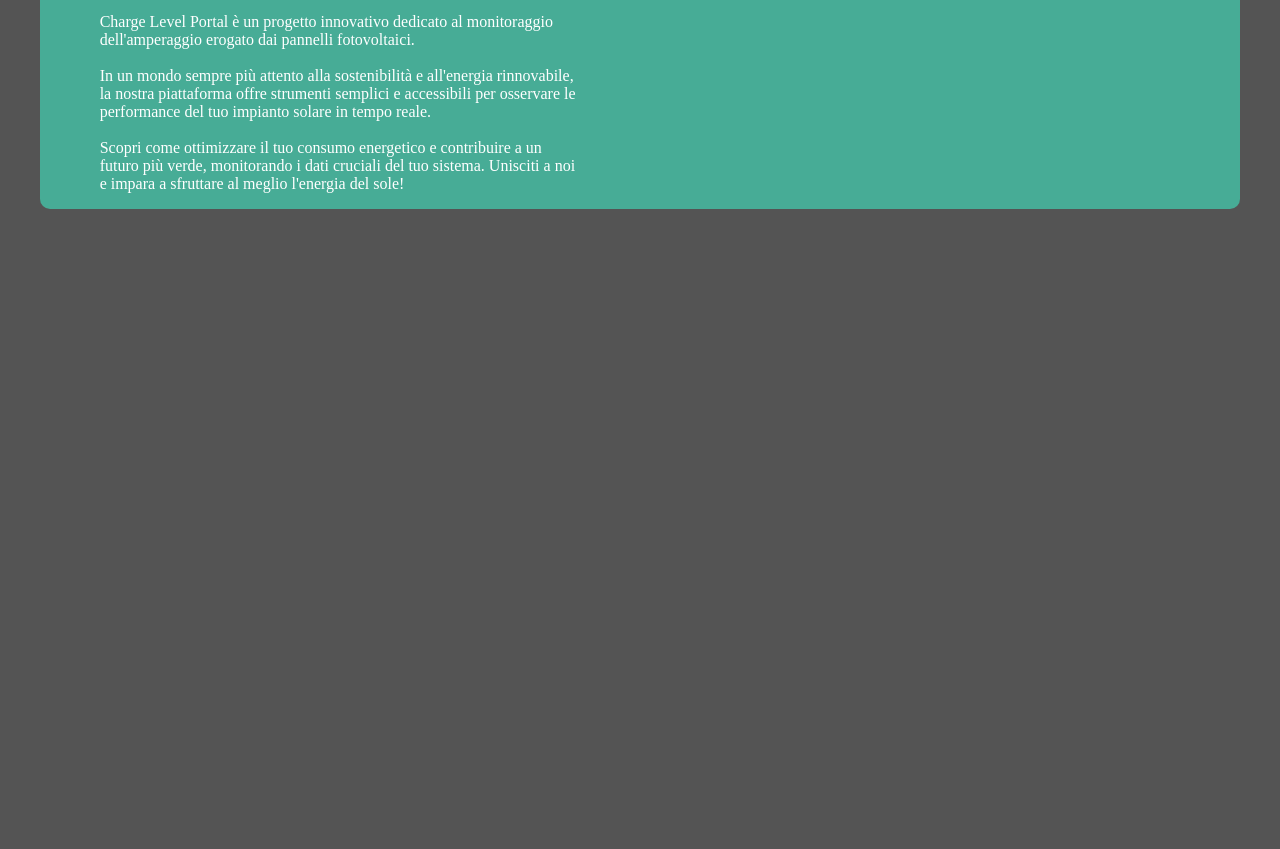
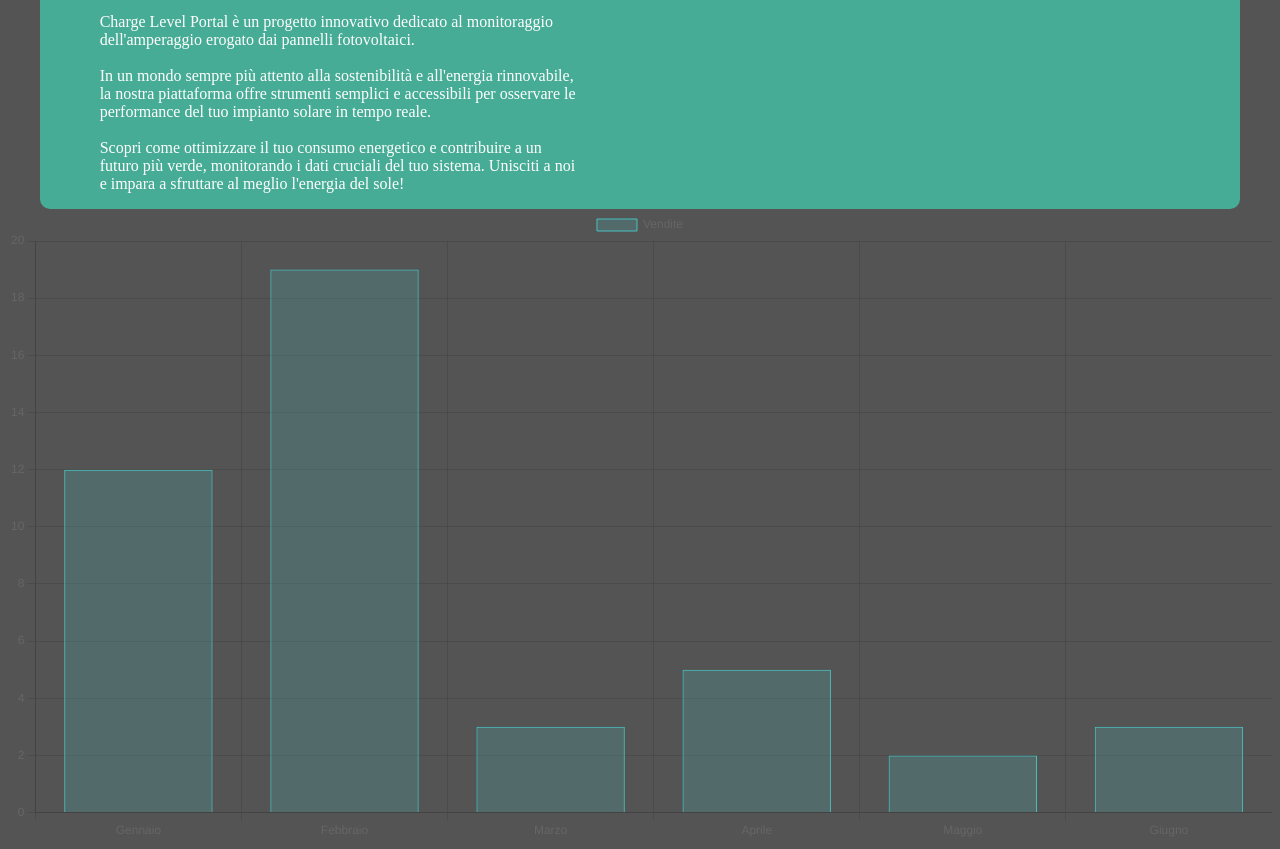
Before and after one commit to CuteLittleParrot/Charge-Level-Portal, a website: page public/index.html in a window 1280 px wide. Shown: the part 1000-1849 px from the top of the page. Before the commit the page ends 1217 px from the top, so only its background shows below. Drawn offline with nearby package versions, Linux system fonts and the light colour scheme.

Commit message:
Added Graph

```diff
--- a/public/index.html
+++ b/public/index.html
@@ -4,6 +4,9 @@
     <head>
         <title>Charge Level Portal</title>
         <link rel="stylesheet" href="style.css">
+        <script src="https://cdn.jsdelivr.net/npm/chart.js"></script>
+        <script src="script.js"></script>
+
     </head>
 
     <body>
@@ -66,11 +69,11 @@
                 </div>
 
                 <div class = "right-side">
-                    <div class = "image-container" id = "intro-image">
 
-                    </div>
                 </div>
 
         </div>
+
+        <canvas id="myChart" width="400" height="200"></canvas>
     </body>
 </html>
--- /dev/null
+++ b/public/script.js
@@ -0,0 +1,24 @@
+// Assicurati che lo script venga eseguito dopo il caricamento del documento
+window.onload = function() {
+    var ctx = document.getElementById('myChart').getContext('2d');
+    var myChart = new Chart(ctx, {
+        type: 'bar',  // Tipo di grafico
+        data: {
+            labels: ['Gennaio', 'Febbraio', 'Marzo', 'Aprile', 'Maggio', 'Giugno'],
+            datasets: [{
+                label: 'Vendite',
+                data: [12, 19, 3, 5, 2, 3],
+                backgroundColor: 'rgba(75, 192, 192, 0.2)',
+                borderColor: 'rgba(75, 192, 192, 1)',
+                borderWidth: 1
+            }]
+        },
+        options: {
+            scales: {
+                y: {
+                    beginAtZero: true
+                }
+            }
+        }
+    });
+};
```
